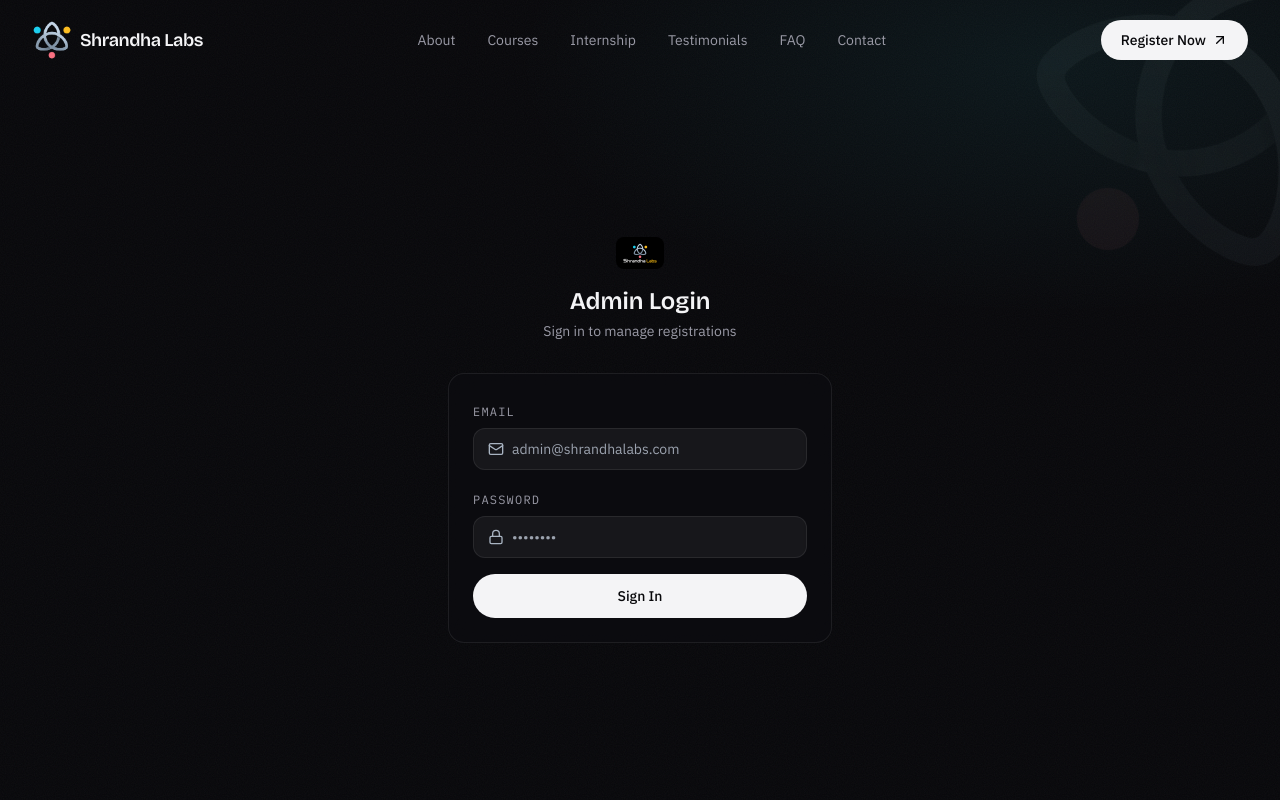
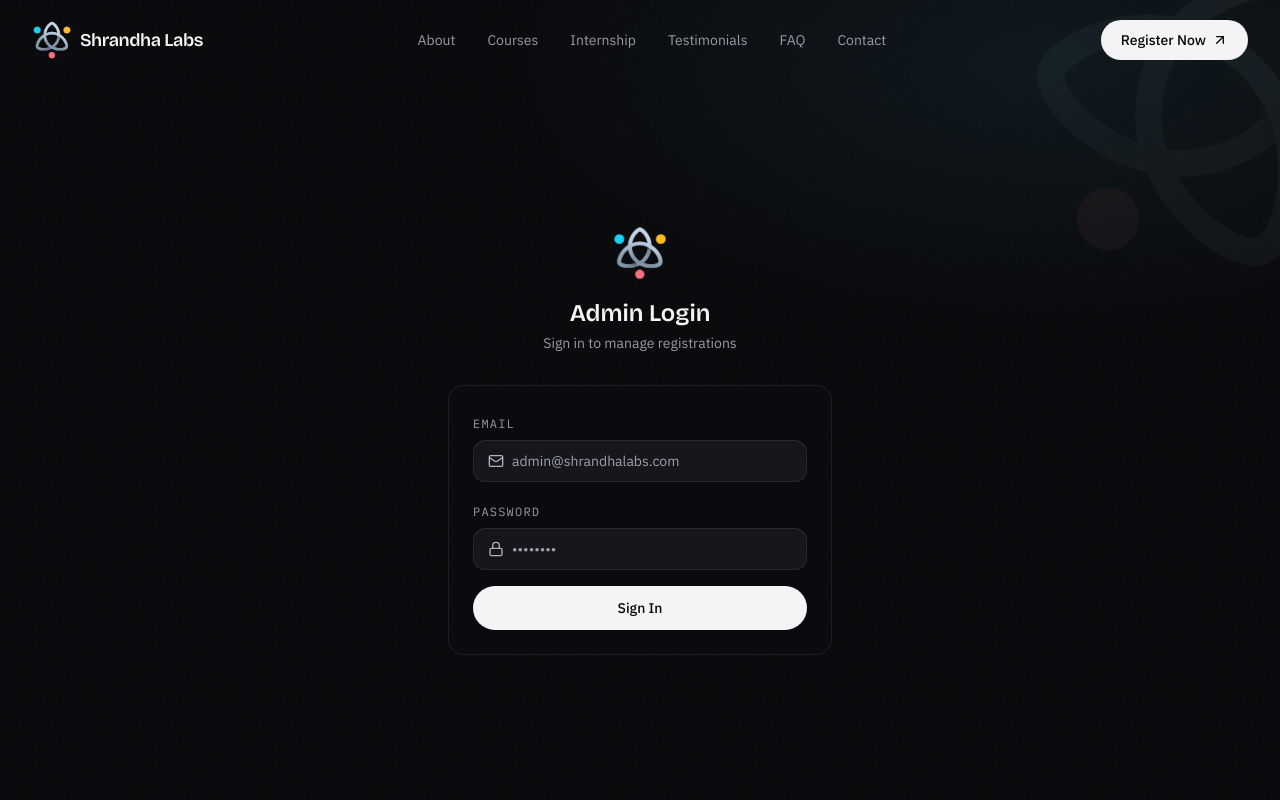
Before and after one commit to emerging324-maker/Shrandha, a Next.js app: page /admin/login in a window 1280 px wide. Shown: the top 800 px of the page. Built offline with nearby package versions, Linux system fonts and the light colour scheme.

Commit message:
Update page.tsx

```diff
--- a/src/app/admin/login/page.tsx
+++ b/src/app/admin/login/page.tsx
@@ -37,7 +37,7 @@ export default function AdminLogin() {
     <div className="min-h-[calc(100vh-80px)] flex items-center justify-center px-5">
       <div className="w-full max-w-sm">
         <div className="flex flex-col items-center mb-8">
-          <Image src="/images/logo.png" alt="Shrandha Labs" width={48} height={48} className="rounded-lg" />
+          <Image src="/images/logo-mark.png" alt="Shrandha Labs" width={56} height={56} className="shrink-0" />
           <h1 className="mt-4 font-display font-semibold text-2xl">Admin Login</h1>
           <p className="text-sm text-muted mt-1">Sign in to manage registrations</p>
         </div>
```
